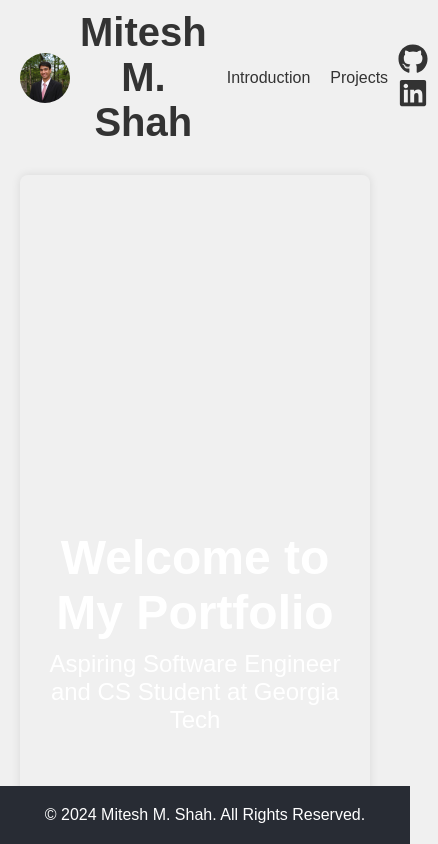
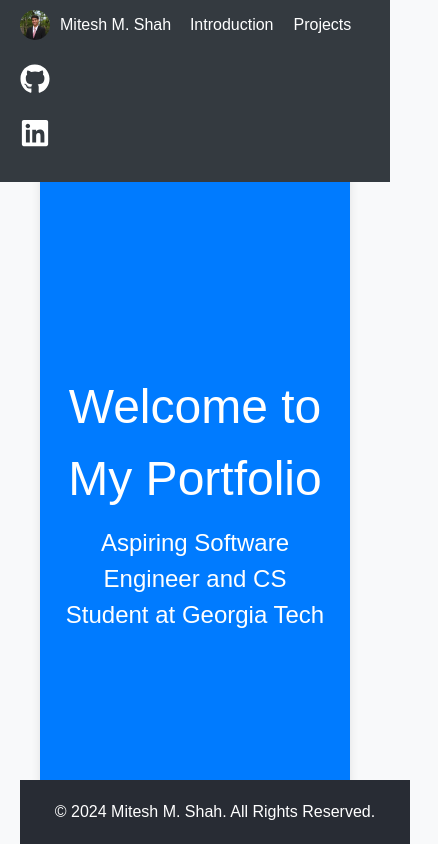
Before and after one commit to StudioMitesh/my-website, a React (Create React App) app: page / in a window 390 px wide. Shown: the top 844 px of the page, 438 px wide, since content can reach past the window. Built offline with nearby package versions, Linux system fonts and the light colour scheme.

Commit message:
set up tailwind css

```diff
--- a/package.json
+++ b/package.json
@@ -38,5 +38,8 @@
       "last 1 firefox version",
       "last 1 safari version"
     ]
+  },
+  "devDependencies": {
+    "tailwindcss": "^3.4.6"
   }
 }
--- a/src/App.css
+++ /dev/null
@@ -1,104 +0,0 @@
-:root {
-  --primary-color: #007bff;
-  --background-color: #f8f9fa;
-  --header-background-color: #343a40;
-  --text-color: #ffffff;
-  --accent-color: #17a2b8;
-}
-
-body {
-  background-color: var(--background-color);
-  color: var(--primary-color);
-  margin: 0;
-  font-family: Arial, sans-serif;
-  margin: 0;
-  padding: 0;
-}
-
-header {
-  background-color: #282c34;
-  color: white;
-  text-align: center;
-  padding: 20px;
-}
-
-header h1 {
-  margin: 0;
-  font-size: 2.5em;
-}
-
-header p {
-  margin: 5px 0 10px;
-}
-
-.contact-info {
-  margin-top: 15px;
-}
-
-.contact-info a, .contact-info p {
-  display: block;
-  color: white;
-  margin: 5px 0;
-}
-
-.content {
-  padding: 20px;
-}
-
-.social-links a {
-  color: white;
-  margin: 0 10px;
-}
-
-section {
-  padding: 20px;
-  margin: 20px;
-  background-color: white;
-  border-radius: 8px;
-  box-shadow: 0 0 10px rgba(0, 0, 0, 0.1);
-}
-
-h2 {
-  border-bottom: 2px solid #ddd;
-  padding-bottom: 5px;
-  margin-bottom: 20px;
-}
-
-h3 {
-  margin: 0;
-}
-
-p {
-  margin: 10px 0;
-}
-
-.education-item, .experience-item, .project-item {
-  margin-bottom: 20px;
-}
-
-.skills-list {
-  margin-bottom: 20px;
-}
-
-.skills-list p {
-  margin: 5px 0;
-}
-
-.awards ul {
-  list-style-type: none;
-  padding: 0;
-}
-
-.awards li {
-  margin: 5px 0;
-}
-
-footer {
-  text-align: center;
-  padding: 10px;
-  background-color: #282c34;
-  color: white;
-  position: fixed;
-  width: 100%;
-  bottom: 0;
-}
--- a/src/App.js
+++ b/src/App.js
@@ -14,10 +14,12 @@ function App() {
   return (
     <div className="App">
       <Header />
-      <Intro />
-      <About />
-      <Projects />
-      <Footer />
+      <div className="content">
+        <Intro />
+        <About />
+        <Projects />
+        <Footer />
+      </div>
     </div>
   );
 }
--- a/src/components/Header.js
+++ b/src/components/Header.js
@@ -7,15 +7,15 @@ const Header = () => {
   return (
     <header className="header">
       <div className="header-left">
-        <img src={profilePic} alt="Profile" className="profile-picture" />
-        <h1>Mitesh M. Shah</h1>
+        <a href="#intro">
+          <img src={profilePic} alt="Profile" className="profile-picture" />
+        </a>
+        <h1 className="header-title">Mitesh M. Shah</h1>
       </div>
-      <div className="header-content">
-        <nav>
-          <a href="#intro">Introduction</a>
-          <a href="#projects">Projects</a>
-        </nav>
-      </div>
+      <nav className="header-content">
+        <a href="#intro">Introduction</a>
+        <a href="#projects">Projects</a>
+      </nav>
       <div className="header-right">
         <div className="social-links">
           <a href="https://github.com/StudioMitesh" target="_blank" rel="noopener noreferrer">
--- a/src/components/header.css
+++ b/src/components/header.css
@@ -5,6 +5,11 @@
   background-color: var(--header-background-color);
   color: var(--text-color);
   padding: 10px 20px;
+  position: fixed;
+  width: 100%;
+  top: 0;
+  z-index: 1000;
+  flex-wrap: wrap;
 }
 
 .header-left {
@@ -13,39 +18,69 @@
 }
 
 .profile-picture {
-  width: 50px;
-  height: 50px;
+  width: 40px;
+  height: 40px;
   border-radius: 50%;
   margin-right: 10px;
 }
 
+.header-title {
+  font-size: 1.25em;
+  margin: 0;
+}
+
+.header-content {
+  flex-grow: 1;
+  display: flex;
+  justify-content: center;
+}
+
+.header-content a {
+  margin: 0 20px;
+  text-decoration: none;
+  color: var(--text-color);
+}
+
+.header-content a:hover {
+  color: var(--accent-color);
+}
+
+.header-right {
+  display: flex;
+  align-items: center;
+}
+
 .header-right a {
   margin: 0 10px;
+  color: var(--text-color);
   text-decoration: none;
-  color: #333;
 }
 
 .header-right a:hover {
-  color: #0073e6;
+  color: var(--accent-color);
 }
 
-.header-content {
-  display: flex;
-  justify-content: space-between;
-  align-items: center;
+.social-links a {
+  color: var(--text-color);
 }
 
-.header-title {
-  font-size: 1.5em;
-  margin: 0;
+.social-links a:hover {
+  color: var(--accent-color);
 }
 
-nav a {
-  color: var(--text-color);
-  margin-left: 20px;
-  text-decoration: none;
+@media (max-width: 768px) {
+  .header-content a {
+    margin: 0 10px;
+  }
+  .header-title {
+    font-size: 1em;
+  }
+  .profile-picture {
+    width: 30px;
+    height: 30px;
+  }
 }
 
-nav a:hover {
-  color: var(--accent-color);
+.content {
+  padding-top: 65px;
 }
--- a/src/index.css
+++ b/src/index.css
@@ -1,9 +1,23 @@
+:root {
+  --primary-color: #007bff;
+  --background-color: #f8f9fa;
+  --header-background-color: #343a40;
+  --text-color: #ffffff;
+  --accent-color: #17a2b8;
+}
+
+/* tailwind css installation*/
+@tailwind base;
+@tailwind components;
+@tailwind utilities;
+
 body {
+  background-color: var(--background-color);
+  color: var(--primary-color);
+  margin: 0;
   font-family: Arial, sans-serif;
   margin: 0;
   padding: 0;
-  background-color: #f0f0f0;
-  color: #333;
 }
 
 header {
@@ -30,6 +44,10 @@ header p {
   display: block;
   color: white;
   margin: 5px 0;
+}
+
+.content {
+  padding: 20px;
 }
 
 .social-links a {
--- /dev/null
+++ b/tailwind.config.js
@@ -0,0 +1,10 @@
+/** @type {import('tailwindcss').Config} */
+module.exports = {
+  content: [
+    "./src/**/*.{js,jsx,ts,tsx}",
+  ],
+  theme: {
+    extend: {},
+  },
+  plugins: [],
+}
```
Also changed, not shown: 1 other file (tests, documents, lock files or other folders).
